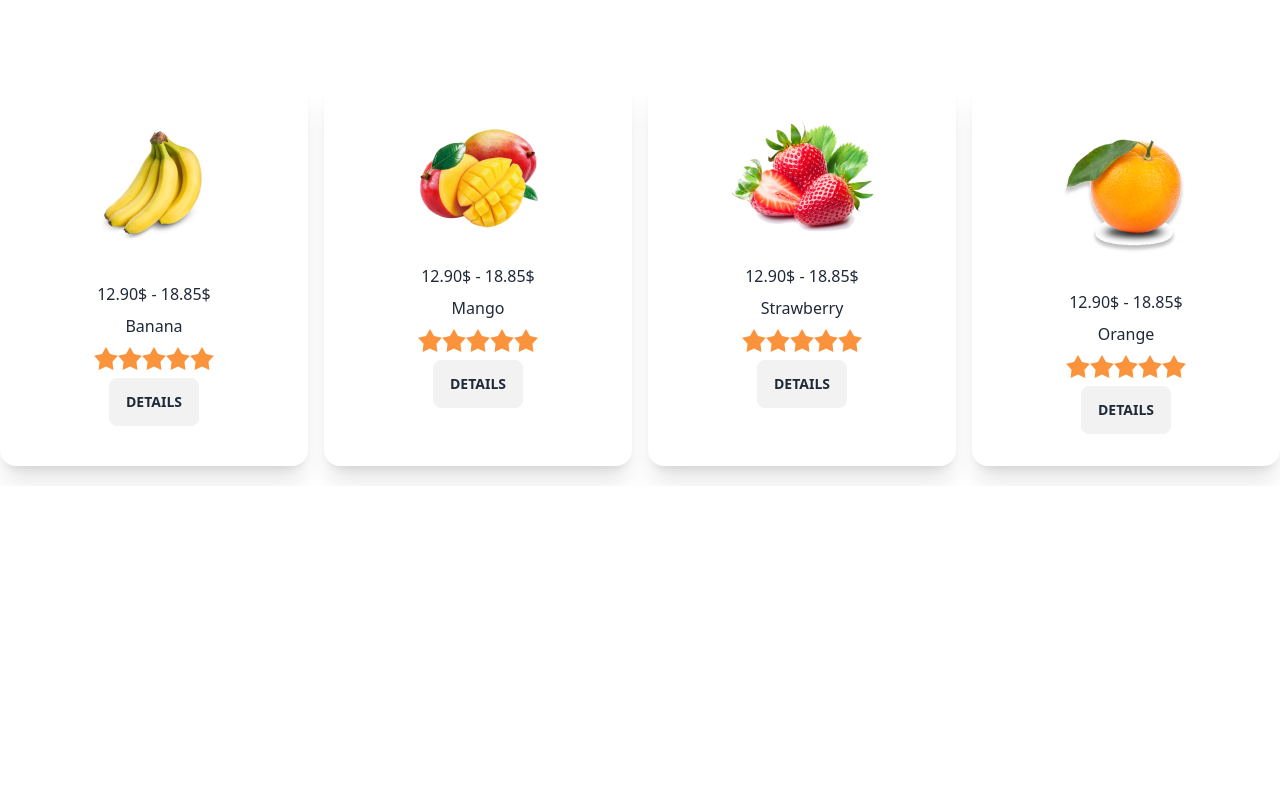
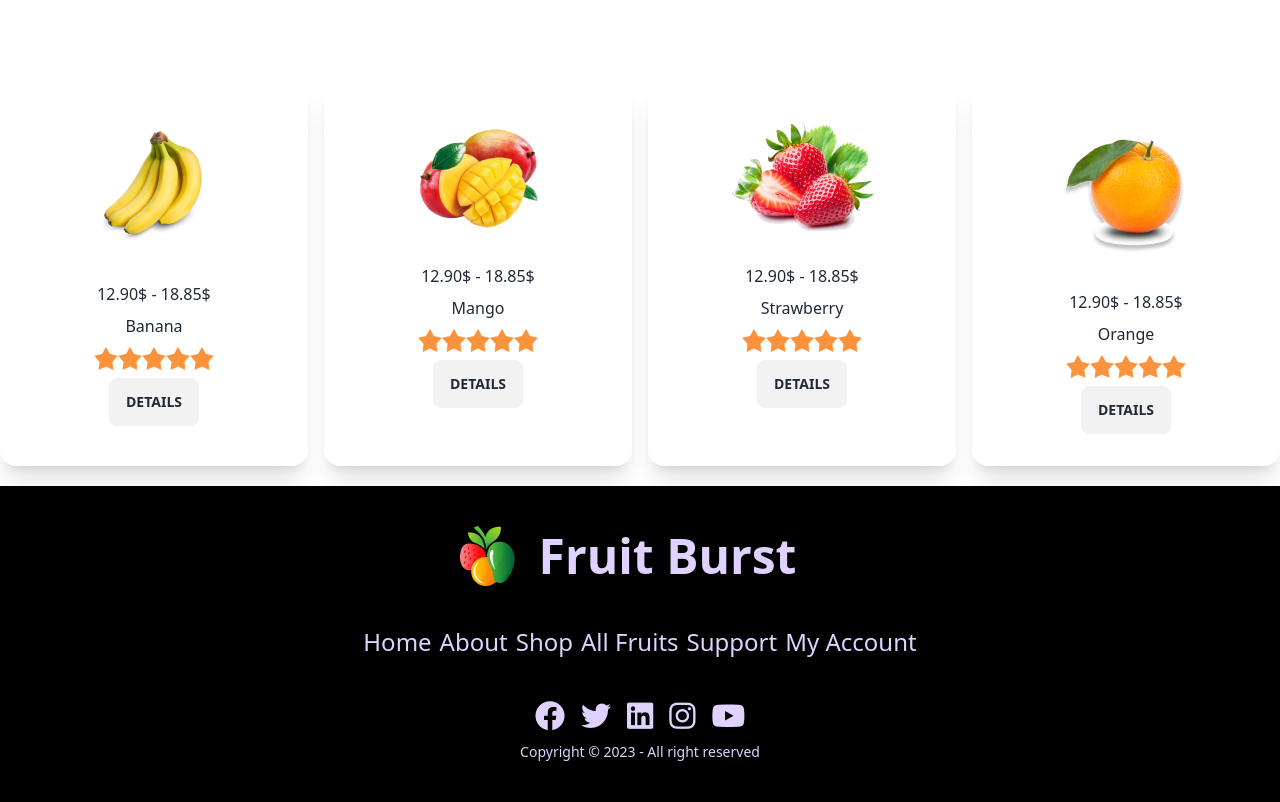
Before and after one commit to Rasel91/fruits-assignment, a plain HTML site: page index.html in a window 1280 px wide. Shown: the part 1506-2308 px from the top of the page. Before the commit the page ends 1992 px from the top, so only its background shows below. Drawn offline with nearby package versions, Linux system fonts and the light colour scheme.

Commit message:
footer add

```diff
--- a/index.html
+++ b/index.html
@@ -6,9 +6,15 @@
       <meta name="viewport" content="width=device-width, initial-scale=1.0">
       <title>Furits assinmgent</title>
 
+      <link rel="shortcut icon" href="./images/logo.png" type="image/x-icon">
       <!-- ailwind CSS CDN -->
       <link href="https://cdn.jsdelivr.net/npm/daisyui@3.7.3/dist/full.css" rel="stylesheet" type="text/css" />
       <script src="https://cdn.tailwindcss.com"></script>
+
+      <!-- font-awesome -->
+      <link rel="stylesheet" href="https://cdnjs.cloudflare.com/ajax/libs/font-awesome/6.4.2/css/all.min.css"
+            integrity="sha512-z3gLpd7yknf1YoNbCzqRKc4qyor8gaKU1qmn+CShxbuBusANI9QpRohGBreCFkKxLhei6S9CQXFEbbKuqLg0DA=="
+            crossorigin="anonymous" referrerpolicy="no-referrer" />
       <!-- Tailwind css customization  -->
       <script>
             tailwind.config = {
@@ -25,7 +31,7 @@
 </head>
 
 
-<body class="max-w-screen-xl mx-auto ">
+<body>
       <!-- header section start -->
       <header>
             <!-- navbar start -->
@@ -168,7 +174,7 @@
             </div>
       </header>
       <!-- main section start -->
-      <main>
+      <main class="max-w-screen-xl mx-auto ">
             <section class="mt-40 ">
                   <div class="flex md:flex-row flex-col justify-end items-center ">
                         <div class="flex-1 space-y-2 text-center md:text-start py-7 ">
@@ -436,7 +442,63 @@
 
 
       </main>
+
+
+
+
+
+
+
+
       <!-- footer start -->
+      <footer class="footer footer-center p-10 bg-black text-primary-content">
+            <aside>
+                  <div class="flex items-center ">
+                        <img src="./images/logo.png" alt="">
+                        <div class="px-6">
+                              <h1 class="text-5xl font-bold">Fruit Burst</h1>
+                        </div>
+                  </div>
+
+
+            </aside>
+
+            <div class="flex justify-evenly text-2xl ">
+                  <a href="">Home</a>
+                  <a href="">About</a>
+                  <a href="">Shop</a>
+                  <a href="">All Fruits</a>
+                  <a href="">Support</a>
+                  <a href="">My Account</a>
+
+
+            </div>
+
+            <nav>
+                  <div class="grid grid-flow-col gap-4">
+
+
+                        <a>
+                              <i class="fa-brands fa-facebook text-3xl"></i>
+                        </a>
+                        <a>
+                              <i class="fa-brands fa-twitter text-3xl"></i>
+                        </a>
+                        <a>
+                              <i class="fa-brands fa-linkedin text-3xl"></i>
+                        </a>
+                        <a>
+                              <i class="fa-brands fa-instagram text-3xl"></i>
+                        </a>
+
+                        <a>
+                              <i class="fa-brands fa-youtube text-3xl"></i>
+                        </a>
+
+                  </div>
+                  <p>Copyright © 2023 - All right reserved</p>
+            </nav>
+      </footer>
 </body>
 
 </html>
```
